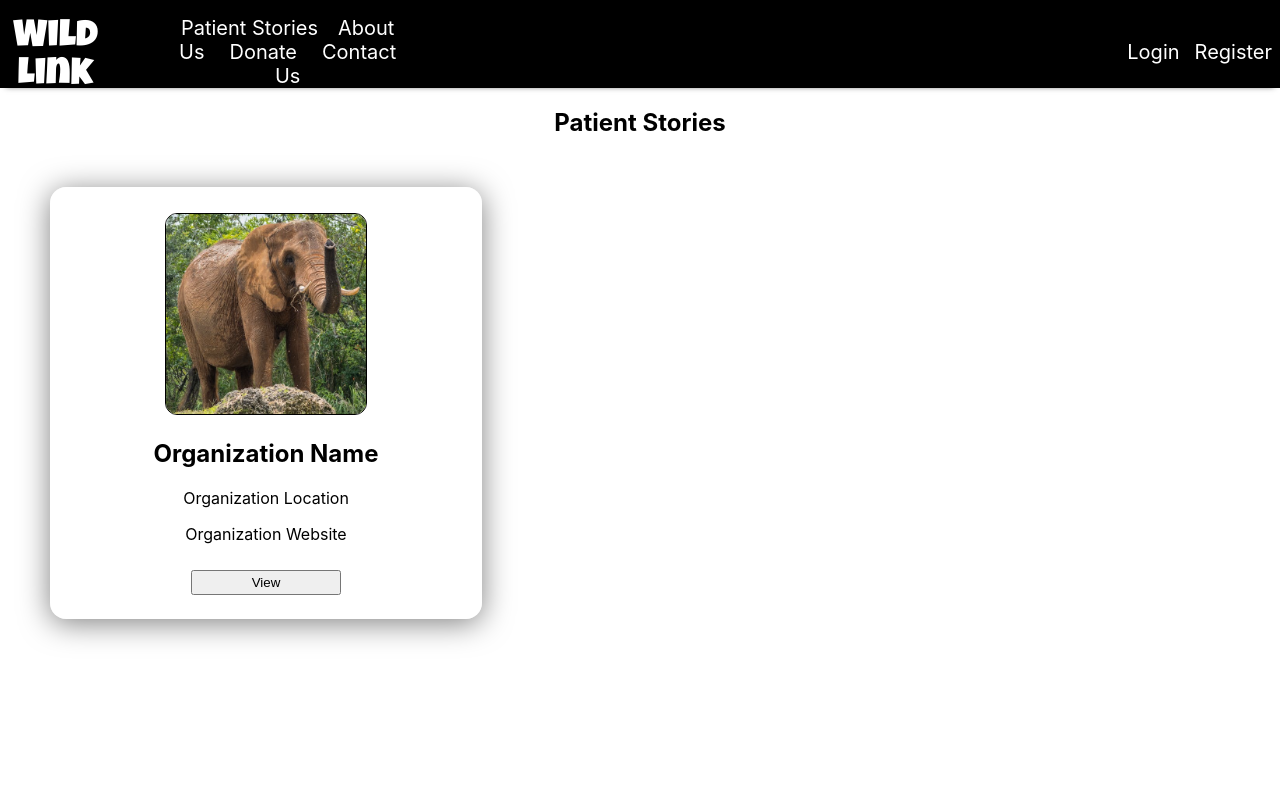
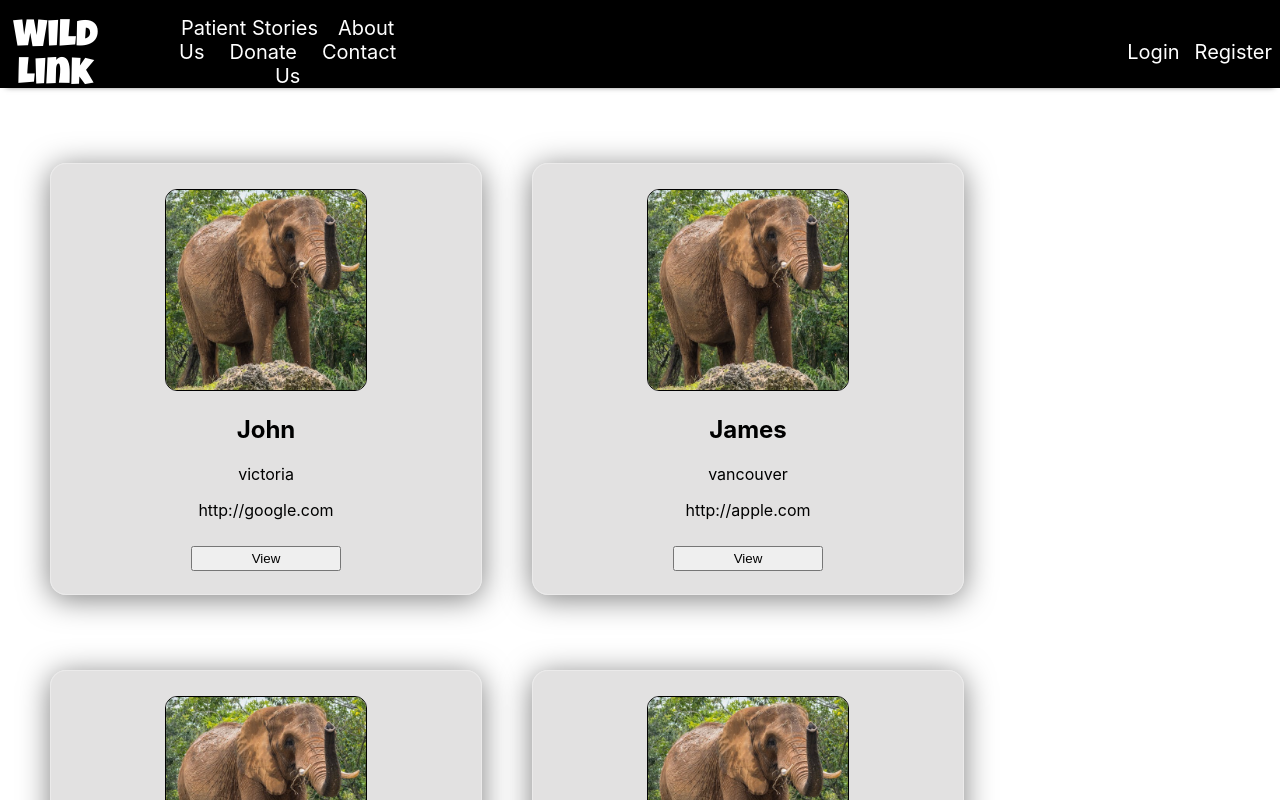
Before and after one commit to pformb/wild-link, a React (Create React App) app in the folder frontend/: page /patientstories in a window 1280 px wide. Shown: the top 800 px of the page. Built offline with nearby package versions, Linux system fonts and the light colour scheme.

Commit message:
ADD mock data organization page, style for patient stories

```diff
--- a/frontend/src/components/OrganizationCard.jsx
+++ b/frontend/src/components/OrganizationCard.jsx
@@ -1,16 +1,20 @@
 import '../styles/OrganizationCard.scss';
 
 
-const OrganizationCard = () => {
+const OrganizationCard = ({id, name, location, website}) => {
   return (
     <div className="organization-card">
       <img
       className="organization-prof-pic"
       src="/mock-organization-prof-pic.png"
       alt="home" />
-      <h2 className="organization-name">Organization Name</h2>
+      <h2 className="organization-name">{name}</h2>
+      <p className="organization-location">{location}</p>
+      <p className="organization-website">{website}</p>
+
+      {/* <h2 className="organization-name">Organization Name</h2>
       <p className="organization-location">Organization Location</p>
-      <p className="organization-website">Organization Website</p>
+      <p className="organization-website">Organization Website</p> */}
       <button className="btn-view-org">View</button>
 
     </div>
--- a/frontend/src/components/PatientStoriesPage.jsx
+++ b/frontend/src/components/PatientStoriesPage.jsx
@@ -1,13 +1,57 @@
 import '../styles/PatientStoriesPage.scss';
 import TopNavigation from '../components/TopNavigation';
 import OrganizationCard from '../components/OrganizationCard';
+
+
+const organizations = [
+  {  id: 1,
+    name: 'John',
+    website: 'http://google.com',
+    location: 'victoria',
+    profile_pic: '/mock-organization-prof-pic.png'
+  },
+  {  id: 2,
+    name: 'James',
+    website: 'http://apple.com',
+    location: 'vancouver',
+    profile_pic: '/mock-organization-prof-pic.png'
+  },
+  {  id: 3,
+    name: 'Mike',
+    website: 'http://apple.com',
+    location: 'vancouver',
+    profile_pic: '/mock-organization-prof-pic.png'
+  },
+  {  id: 4,
+    name: 'Matt',
+    website: 'http://apple.com',
+    location: 'vancouver',
+    profile_pic: '/mock-organization-prof-pic.png'
+  },
+  {  id: 5,
+    name: 'Jason',
+    website: 'http://apple.com',
+    location: 'vancouver',
+    profile_pic: '/mock-organization-prof-pic.png'
+  },
+  {  id: 6,
+    name: 'Randy',
+    website: 'http://apple.com',
+    location: 'vancouver',
+    profile_pic: '/mock-organization-prof-pic.png'
+  },
+
+]
 
 const PatientStoriesPage = ({ orgData }) => {
   return (
     <div className="patient-stories">
       <TopNavigation />
-      <h2>Patient Stories</h2>
-      <OrganizationCard />
+      {organizations.map(org => (
+      <OrganizationCard key={org.id} {...org} />
+      ))}
+
+      {/* <OrganizationCard /> */}
     </div>
   );
 }
--- a/frontend/src/styles/OrganizationCard.scss
+++ b/frontend/src/styles/OrganizationCard.scss
@@ -1,11 +1,11 @@
 
 .organization-card {
-  margin-top: 50px;
+  margin-top: 75px;
   margin-left: 50px;
   padding: 15px;
   border-width: 0.5px;
   border-color: lightgray;
-  background: rgba(255, 255, 255, 0.2);
+  background: rgba(157, 156, 156, 0.299);
   border-radius: 16px;
   box-shadow: 0 4px 30px rgba(0, 0, 0, 0.5);
   border: 1px solid rgba(255, 255, 255, 0.3);
@@ -14,6 +14,10 @@
   height: 400px;
   -webkit-backdrop-filter: blur(5px);
   backdrop-filter: blur(5px);
+  &:hover {
+    box-shadow: 0 4px 30px rgba(0, 0, 0, 1.0);
+  }
+
 }
 
 
--- a/frontend/src/styles/PatientStoriesPage.scss
+++ b/frontend/src/styles/PatientStoriesPage.scss
@@ -0,0 +1,5 @@
+.patient-stories {
+  display: flex;
+  flex-direction: row;
+  flex-wrap: wrap;
+}
```
